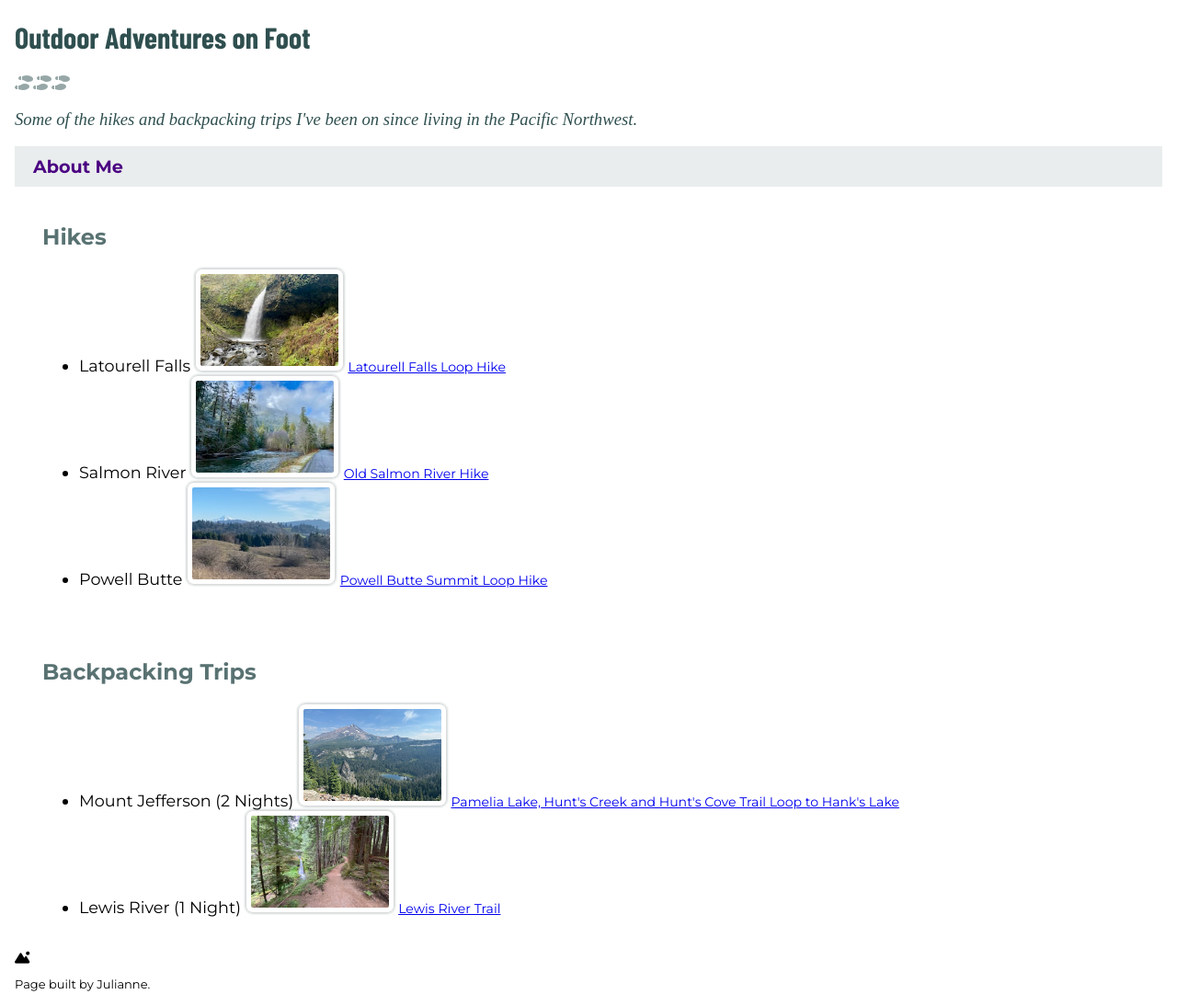
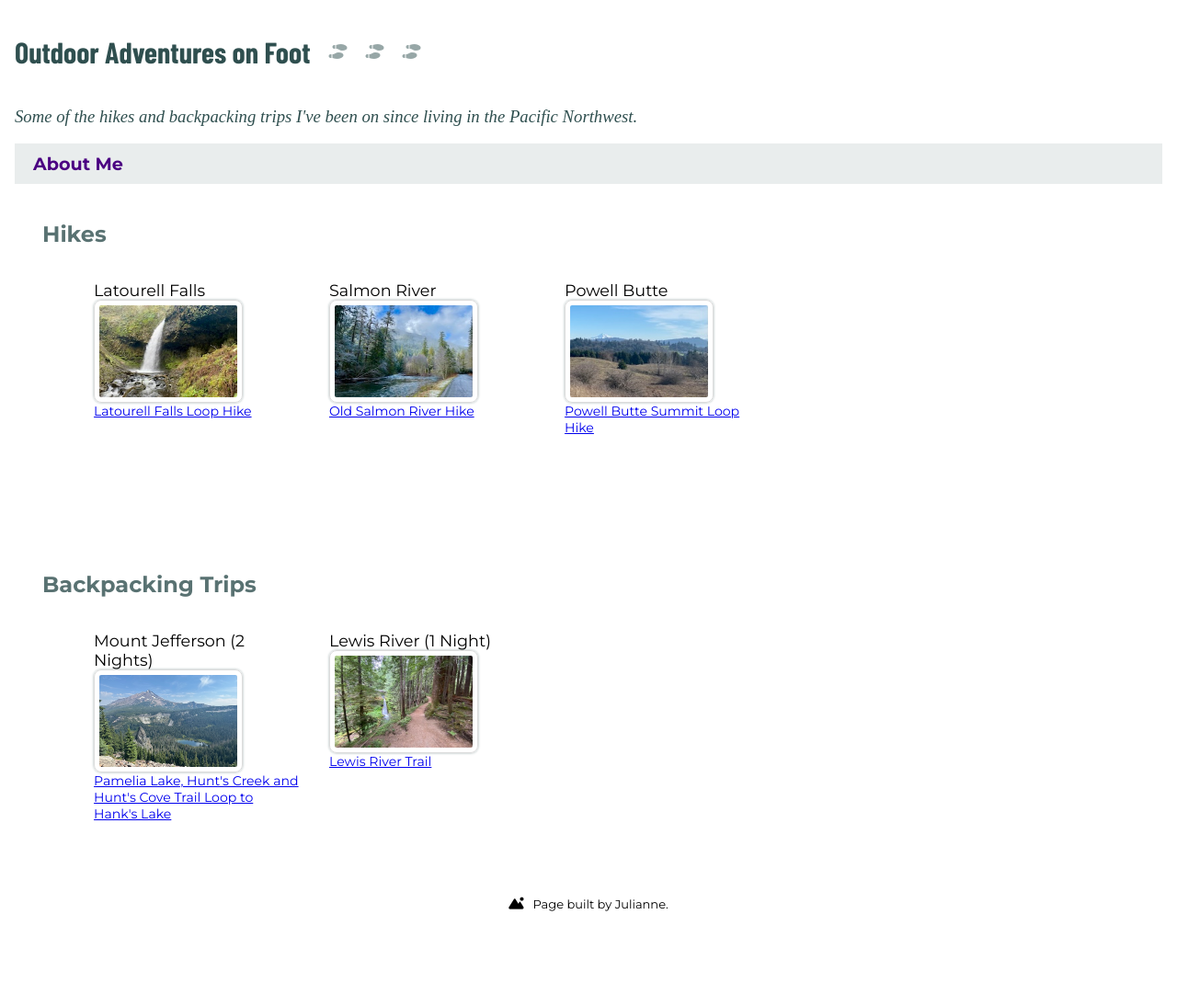
Before and after one commit to rainier144411/portfolio, a plain HTML site: page index.html in a window 1280 px wide. Shown: the whole page at 92% size. After the commit the page ends 1020 px from the top, so only its background shows below. Drawn offline with nearby package versions, Linux system fonts and the light colour scheme.

Commit message:
added flexbox

```diff
--- a/index.html
+++ b/index.html
@@ -12,16 +12,19 @@
     </head>
 
     <body>
-        <h1>Outdoor Adventures on Foot</h1>
-        <i class="fa-solid fa-shoe-prints"></i><i class="fa-solid fa-shoe-prints"></i><i class="fa-solid fa-shoe-prints"></i>
+        <header class="header-container">
+            <h1>Outdoor Adventures on Foot</h1>
+            <i class="fa-solid fa-shoe-prints"></i><i class="fa-solid fa-shoe-prints"></i><i class="fa-solid fa-shoe-prints"></i>
+        </header>
         <h3>Some of the hikes and backpacking trips I've been on since living in the Pacific Northwest.</h3>
+
         <nav>
             <a href="about-me.html">About Me</a>
         </nav>
 
         <article>
             <h2>Hikes</h2>
-            <ul>
+            <ul class="list-container">
                 <li>
                     Latourell Falls
                     <img src="images/latourell-falls.jpeg" height="100" width="150" alt="Image of waterfall surrounded by tall mossy green rock formations.">
@@ -42,7 +45,7 @@
 
         <article>
             <h2>Backpacking Trips</h2>
-            <ul>
+            <ul class="list-container">
                 <li>
                     Mount Jefferson (2 Nights)
                     <img src="images/mount-jefferson.jpg" height="100" width="150" alt="Image of rock formation and alpine lake with Mt.Jefferson behind them.">
--- a/styles/stylesheet.css
+++ b/styles/stylesheet.css
@@ -18,6 +18,12 @@ h3 {
     font-weight: lighter;
     font-style: italic;
     color: darkslategray;
+}
+
+.header-container {
+    display: flex;
+    align-items: center;
+    gap: 20px;
 }
 
 nav {
@@ -46,6 +52,13 @@ h2 {
 
 ul li {
     font-size: 1.1em;
+    box-sizing: border-box;
+    height: 14rem;
+    width: 14rem;
+    margin: 1rem;
+    display: flex;
+    flex-direction: column;
+    justify-content: flex-start;
 }
 
 ul li a {
@@ -67,11 +80,22 @@ img {
     box-shadow: 0 0 2px 1px rgba(47,79,79,.2)
 }
 
+.list-container {
+    display: flex;
+    flex-wrap: wrap;
+    align-items: flex-start;
+}
+
 footer {
     font-size:small;
+    display: flex;
+    align-items: center;
+    justify-content: center;
+    gap: 10px;
 }
 
 .about-picture {
     border-radius: 60%;
-    box-shadow: 0 0 2px 1px rgba(47,79,79,.2)
+    box-shadow: 0 0 2px 1px rgba(47,79,79,.2);
+    margin: 1rem;
 }
```
Also changed, not shown: about-me.html (+7 -2 lines).
